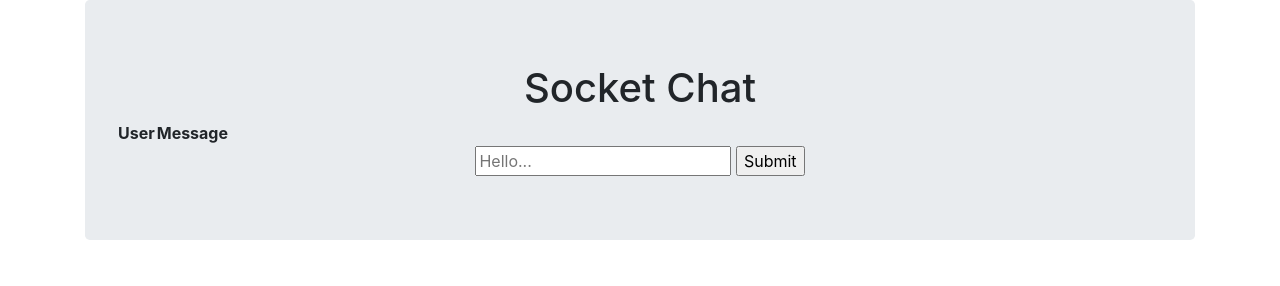
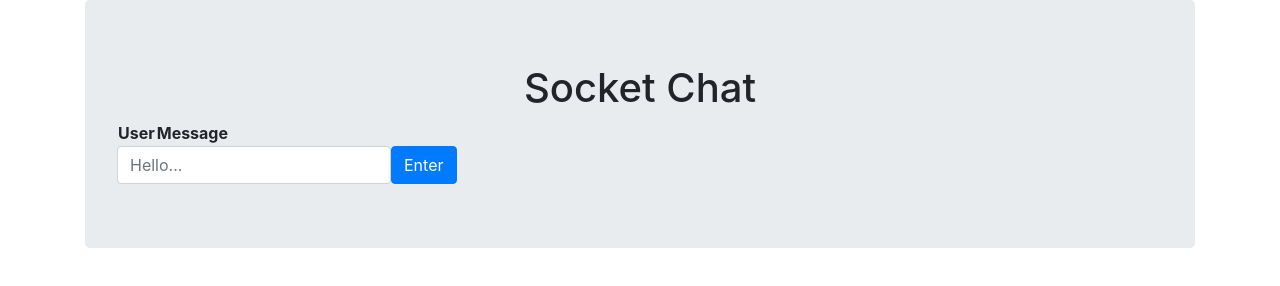
Before and after one commit to frayfray248/socket-chat-app, a website: page public/index.html in a window 1280 px wide. Both pictures are taken after typing "Sample" into the empty fields and a click on the button "Chat". Drawn offline with nearby package versions, Linux system fonts and the light colour scheme; no server answers.

Commit message:
chat form style

```diff
--- a/public/index.html
+++ b/public/index.html
@@ -48,9 +48,11 @@
 
                     </tbody>
                 </table>
-                <form id="messageForm">
-                    <input id="messageInput" type='text' placeholder="Hello..." name="message">
-                    <input type="submit" value="Submit">
+                <form id="messageForm" class="form-inline">
+                    <div class="form-group">
+                        <input id="messageInput" class="form-control" type='text' placeholder="Hello..." name="message">
+                    </div>
+                    <button class="btn btn-primary" type="submit" value="Submit">Enter</button>
                 </form>
             </div>
         </div>
```
